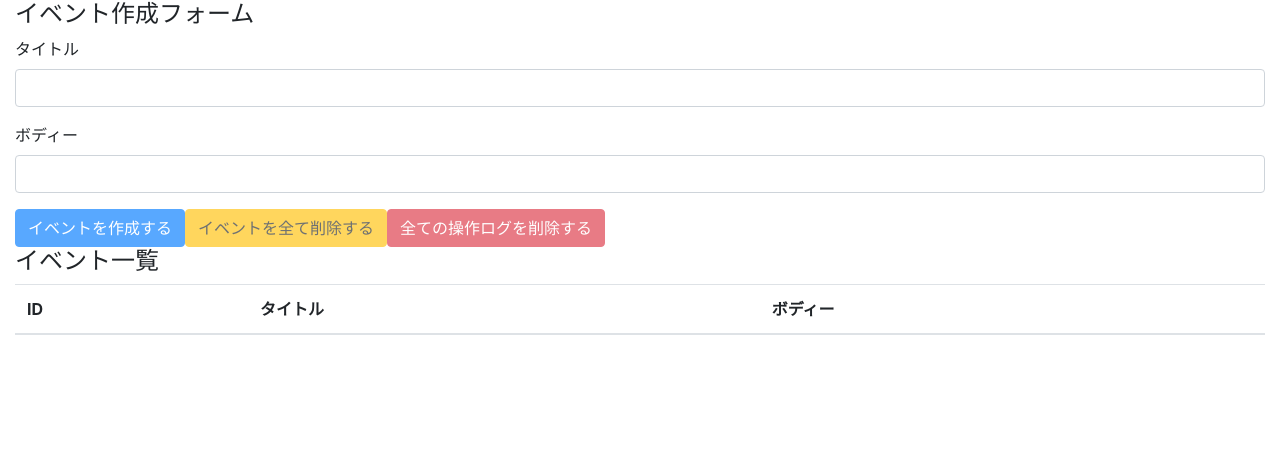
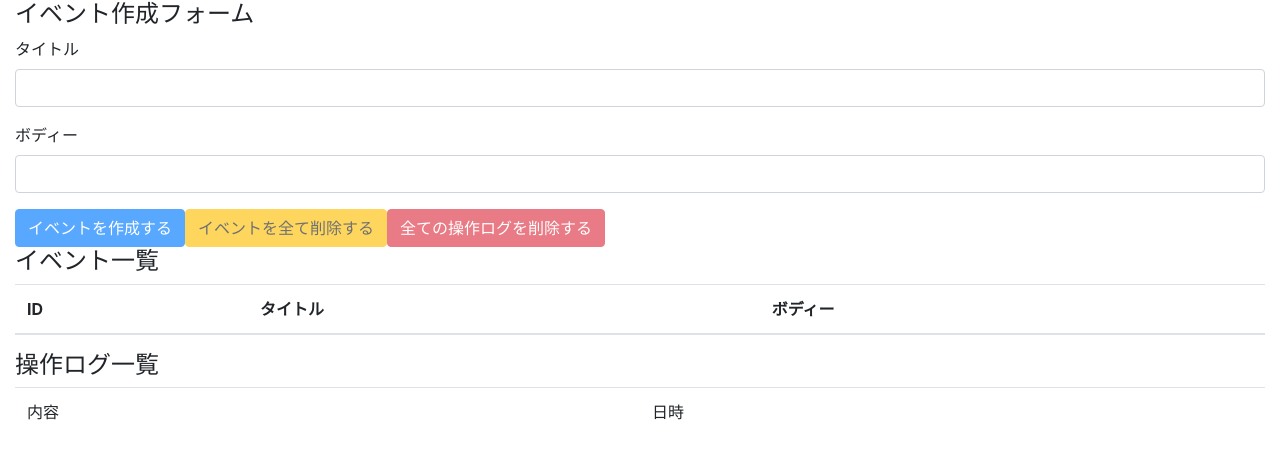
Before and after one commit to TakuoIshida/react_hooks, a React (Create React App) app: page / in a window 1280 px wide. Shown: the top 458 px of the page. Built offline with nearby package versions, Linux system fonts and the light colour scheme.

Commit message:
application is completed

```diff
--- a/src/component/App.js
+++ b/src/component/App.js
@@ -4,6 +4,7 @@
 import Events from './Events'
 import EventForm from './EventForm'
 import reducer from '../reducers'
+import OperationLogs from './OperationLogs'
 
 const App = () => {
   const initialState = {
@@ -17,6 +18,7 @@
       <div className="container-fluid">
         <EventForm />
         <Events />
+        <OperationLogs />
       </div>
     </AppContext.Provider>
     </>
--- /dev/null
+++ b/src/component/OperationLog.js
@@ -0,0 +1,14 @@
+import React from 'react'
+
+const OperationLog = ({operationLog}) => {
+    return(
+        <>
+            <tr>
+                <td>{operationLog.description}</td>
+                <td>{operationLog.operatedAt}</td>
+            </tr>
+        </>
+    )
+}
+
+export default OperationLog
--- /dev/null
+++ b/src/component/OperationLogs.js
@@ -0,0 +1,29 @@
+import React, { useContext } from 'react'
+import AppContext from '../contexts/AppContext'
+import OperationLog from './OperationLog'
+
+const OperationLogs = () => {
+    const { state } = useContext(AppContext)
+    return(
+        <>
+        <h4>操作ログ一覧</h4>
+        <table className="table table-hover">
+            <thead>
+                <tr>
+                    <td>内容</td>
+                    <td>日時</td>
+                </tr>
+            </thead>
+            <tbody>
+                {
+                state.operationLogs.map((operationLog, index) => {
+                    return <OperationLog key={index} operationLog={operationLog}/>
+                })
+                }
+            </tbody>
+        </table>
+        </>
+    )
+}
+
+export default OperationLogs
```
